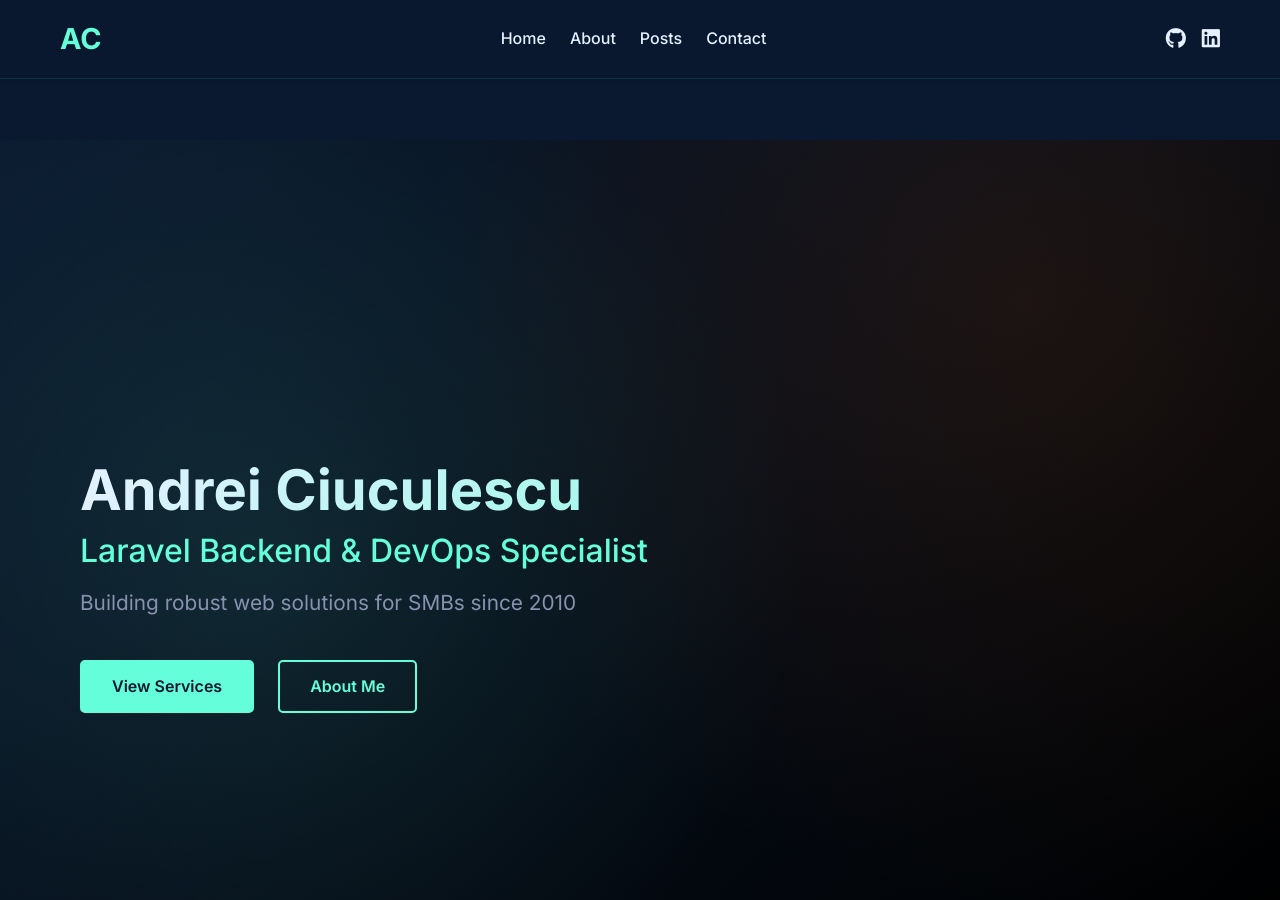
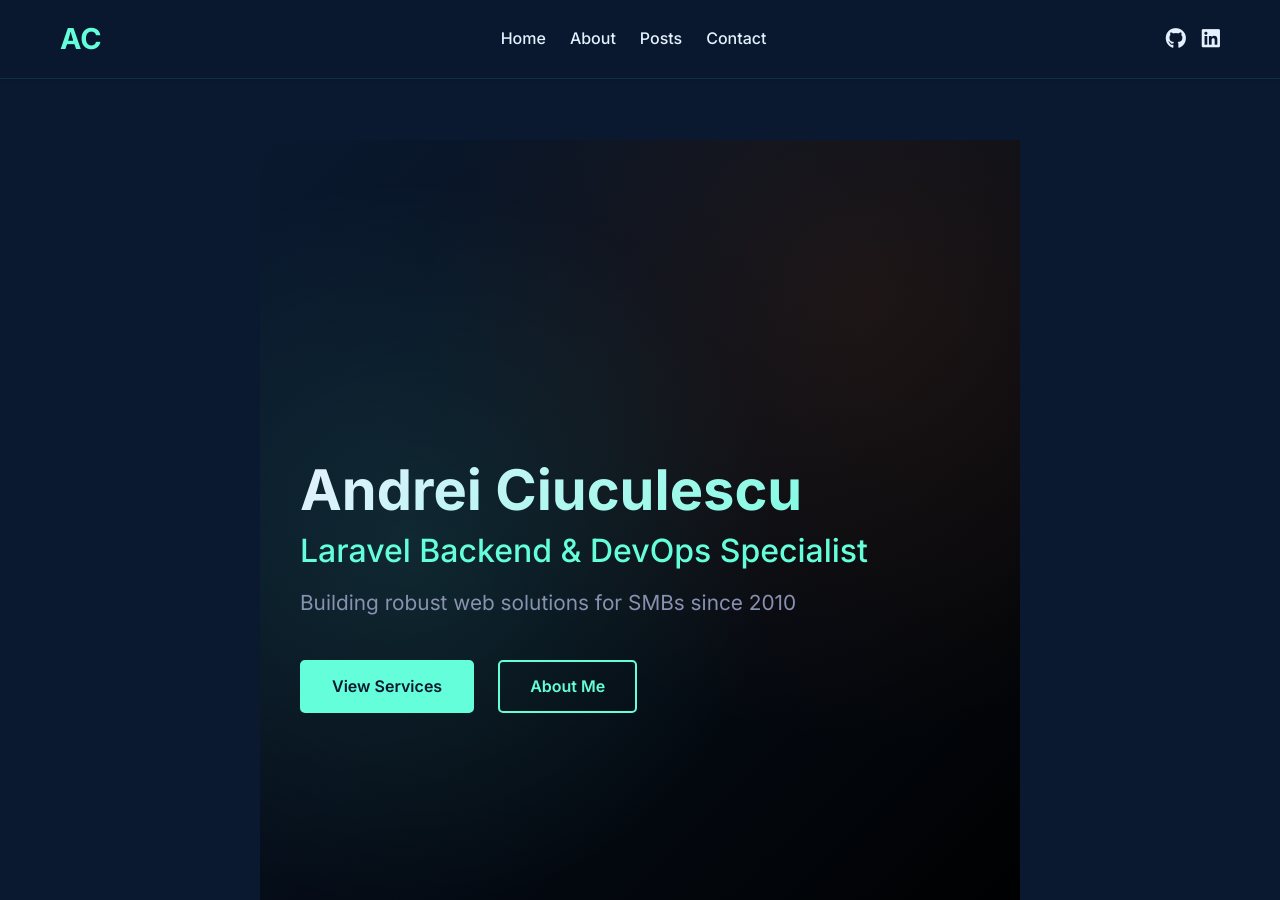
Before and after one commit to ciuc123/ciuc123.github.io, a Jekyll site: the page built from index.md, in a window 1280 px wide and 900 px high. Built offline with Jekyll 4.4.1, drawn with Linux system fonts in a browser that asks for light colours.

Commit message:
- better display post

```diff
--- a/assets/css/main.scss
+++ b/assets/css/main.scss
@@ -54,9 +54,10 @@ body {
 }
 
 .wrapper {
-  max-width: 100%;
-  margin: 0;
-  padding: 0;
+  width: 100%;
+  max-width: 800px;
+  margin: 0 auto;
+  padding: 0 20px;
 }
 
 // Typography
```
